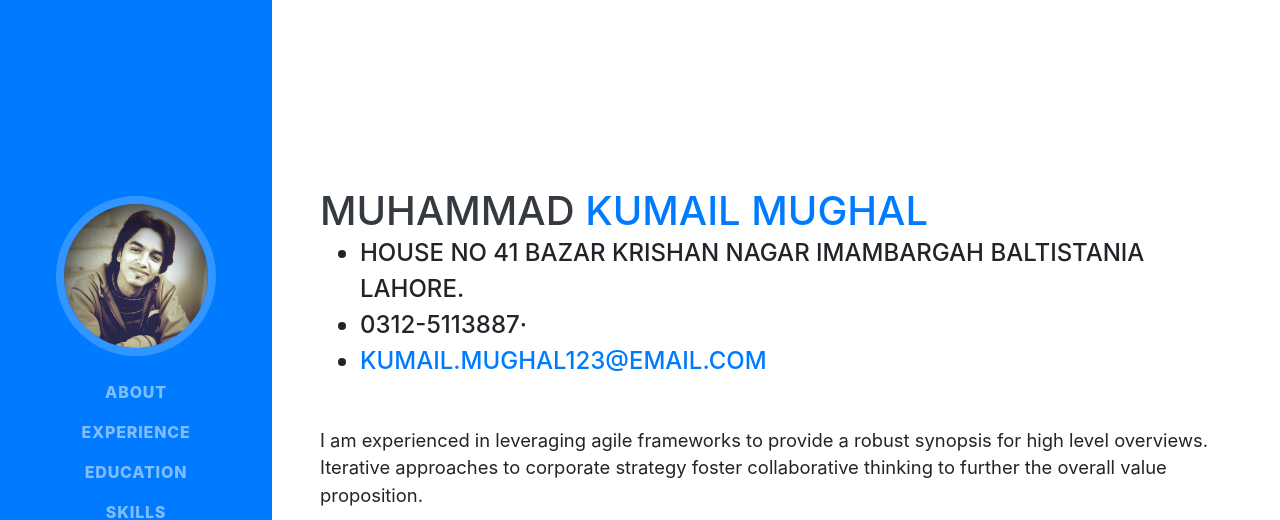
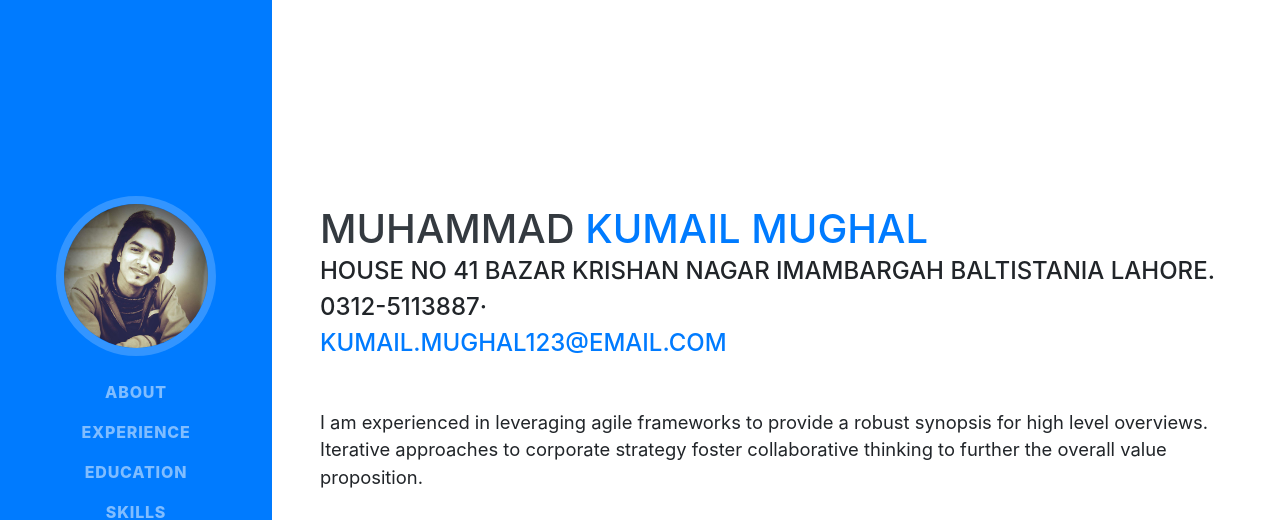
Before and after one commit to kumail-ali/portfolio, a website with bundled scripts: page index.html in a window 1280 px wide. Shown: the top 520 px of the page. Built offline with nearby package versions, Linux system fonts and the light colour scheme; a web font is replaced by a local one.

Commit message:
Update resume.css
css changes

```diff
--- a/css/resume.css
+++ b/css/resume.css
@@ -52,6 +52,10 @@ p.lead {
   font-weight: 500;
   font-family: 'Saira Extra Condensed', -apple-system, BlinkMacSystemFont, 'Segoe UI', Roboto, 'Helvetica Neue', Arial, sans-serif, 'Apple Color Emoji', 'Segoe UI Emoji', 'Segoe UI Symbol', 'Noto Color Emoji';
   font-size: 1.5rem;
+}
+.subheading-list{
+  list-style: none;
+  padding-left: 0px !important;
 }
 
 .social-icons a {
```
